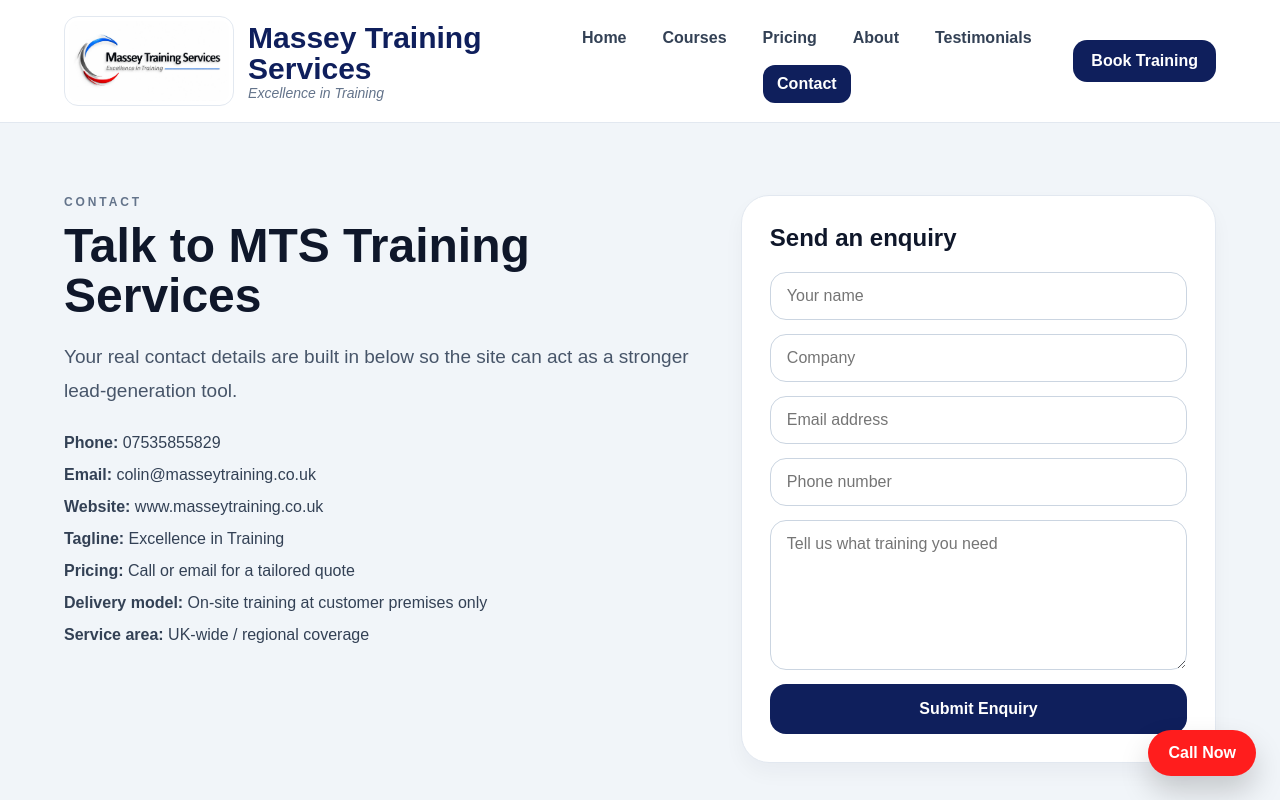
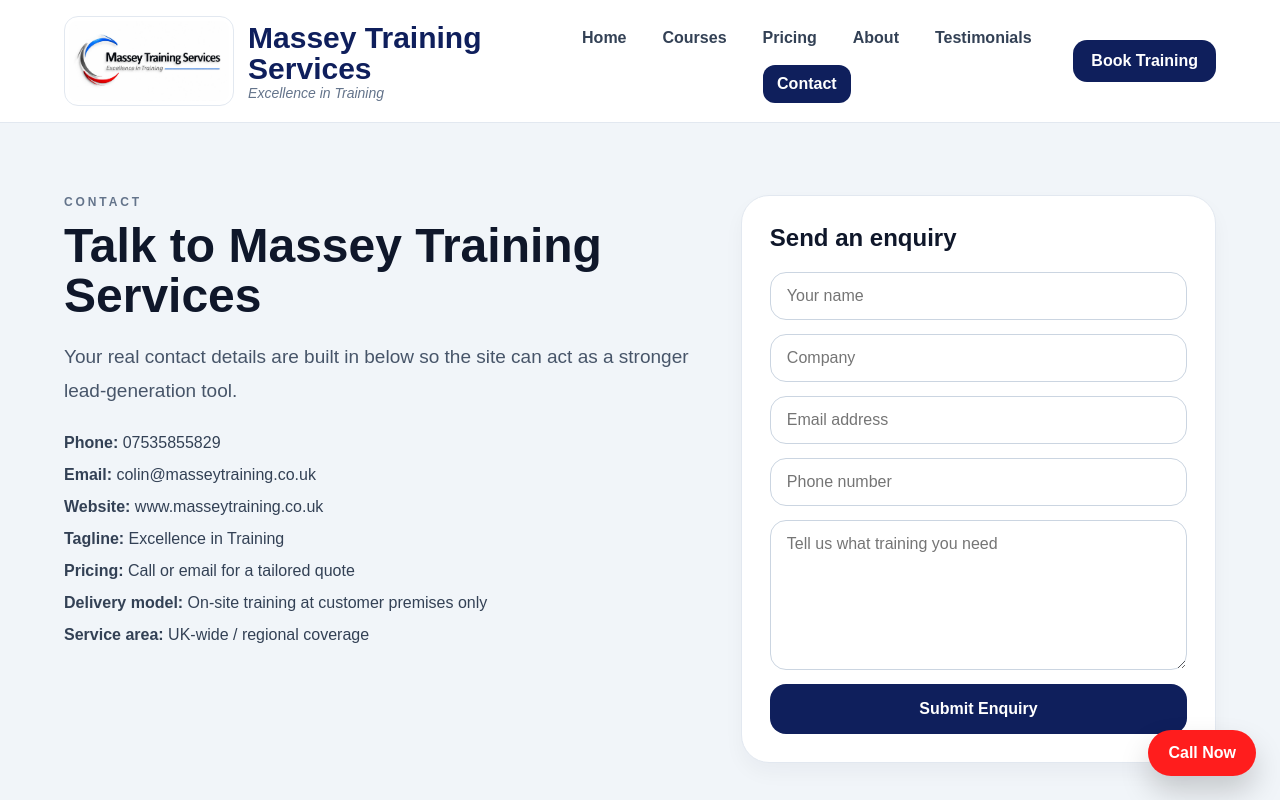
Before and after one commit to masseytraining/mts-training-site, a Next.js app: page / in a window 1280 px wide. Both pictures are taken after a click on the button "Request a Quote". Shown: the top 800 px of the page. Built offline with nearby package versions, Linux system fonts and the light colour scheme.

Commit message:
Update page.js

```diff
--- a/app/page.js
+++ b/app/page.js
@@ -301,7 +301,7 @@
           <div className="container">
             <div className="section-head">
               <div className="eyebrow">Testimonials</div>
-              <h2>What customers say about MTS Training Services</h2>
+              <h2>What customers say about Massy Training Services</h2>
               <p>We aim to provide practical, professional, and dependable training that works for employers and their teams.</p>
             </div>
             <div className="card-grid three">
@@ -322,7 +322,7 @@
           <div className="container contact-grid">
             <div>
               <div className="eyebrow">Contact</div>
-              <h2>Talk to MTS Training Services</h2>
+              <h2>Talk to Massey Training Services</h2>
               <p className="contact-copy">Your real contact details are built in below so the site can act as a stronger lead-generation tool.</p>
               <div className="contact-list">
                 <div><strong>Phone:</strong> {company.phone}</div>
@@ -338,7 +338,7 @@
             <div className="card form-card">
               <div className="card-title">Send an enquiry</div>
               <form action={`https://formsubmit.co/${company.email}`} method="POST" className="form-grid">
-                <input type="hidden" name="_subject" value="New website enquiry - MTS Training Services" />
+                <input type="hidden" name="_subject" value="New website enquiry - Massey Training Services" />
                 <input type="hidden" name="_captcha" value="false" />
                 <input type="text" name="name" placeholder="Your name" required />
                 <input type="text" name="company" placeholder="Company" />
```
